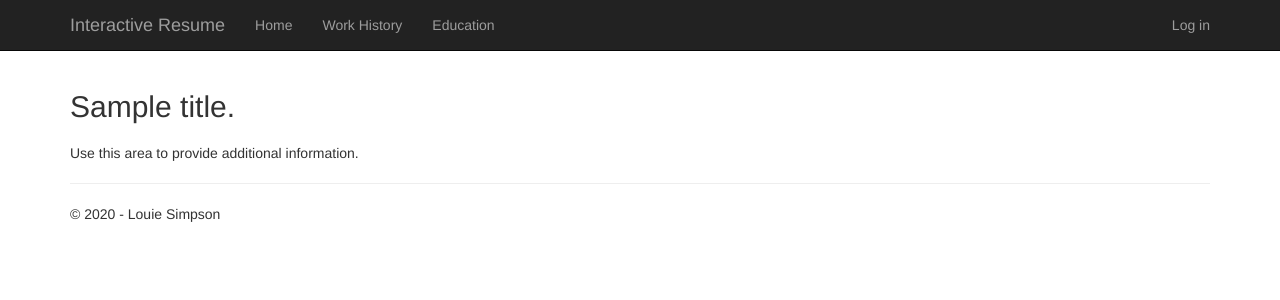
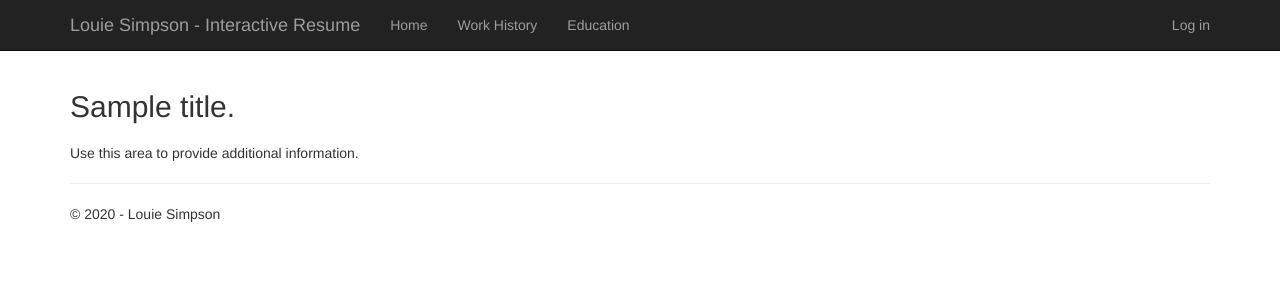
Before and after one commit to louissimps/InteractiveResume, a Django app: template app/templates/app/about.html in a window 1280 px wide. Shown: the top 300 px of the page. Run offline with Django 3.2, Linux system fonts and the light colour scheme; data comes from the database, SQL or seed files in the repository; tables that the repository leaves empty hold one stand-in row (values such as "Sample post"); the template is opened without the code that fills it: values that come from a table or form of the project are taken from there, most other values are stand-ins (such as "Sample title", 1, 10 or a date in 2020); some libraries are stand-ins or nearby versions.

```diff
--- a/app/templates/app/layout.html
+++ b/app/templates/app/layout.html
@@ -3,7 +3,7 @@
 <head>
     <meta charset="utf-8" />
     <meta name="viewport" content="width=device-width, initial-scale=1.0">
-    <title>{{ title }} - My Django Application</title>
+    <title>{{ title }} - Louie Simpson Interactive Resume v1</title>
     {% load staticfiles %}
     <link href="{{ current_application.bootstrap_theme }}" rel="stylesheet">
 
@@ -21,7 +21,7 @@
                     <span class="icon-bar"></span>
                     <span class="icon-bar"></span>
                 </button>
-                <a href="/" class="navbar-brand">Interactive Resume</a>
+                <a href="/" class="navbar-brand">Louie Simpson - Interactive Resume</a>
             </div>
             <div class="navbar-collapse collapse">
                 <ul class="nav navbar-nav">
```
